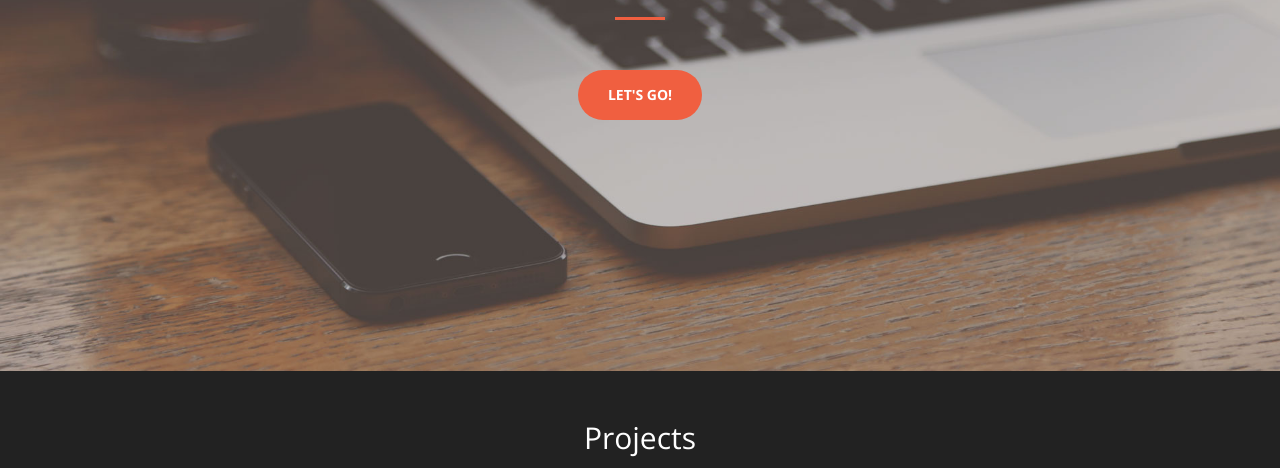
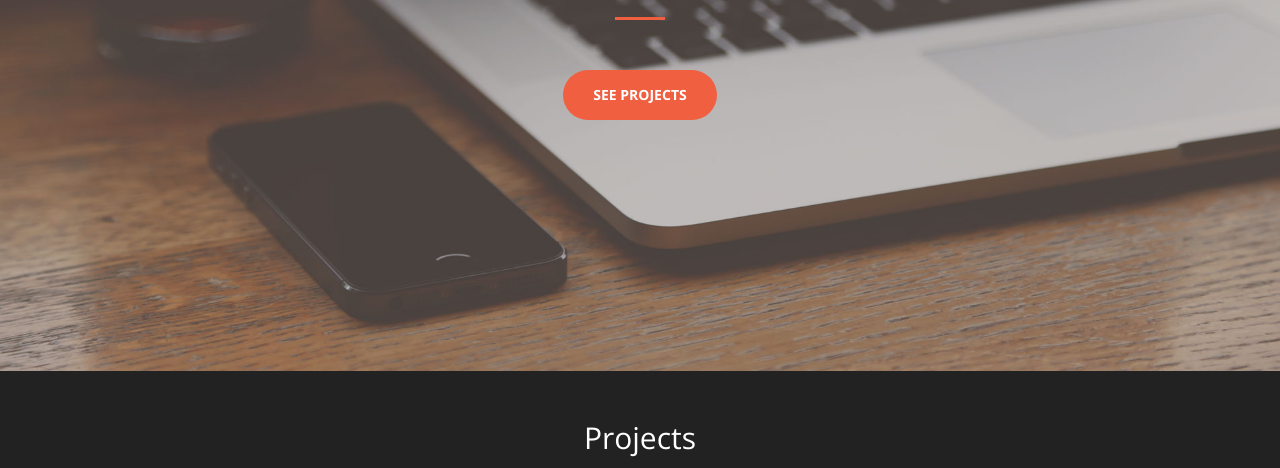
Before and after one commit to CNagal/CNagal.github.io, a website: page index.html in a window 1280 px wide. Shown: the part 429-897 px from the top of the page. Drawn offline with nearby package versions, Linux system fonts and the light colour scheme; grey boxes are pictures that could not be loaded.

Commit message:
changed labels

```diff
--- a/index.html
+++ b/index.html
@@ -65,7 +65,7 @@
                 <h1>and I like to solve problems</h1>
                 <hr>
                 <p></p>
-                <a href="#projects" class="btn btn-primary btn-xl page-scroll">Let's Go!</a>
+                <a href="#projects" class="btn btn-primary btn-xl page-scroll">See Projects</a>
             </div>
         </div>
     </header>
```
